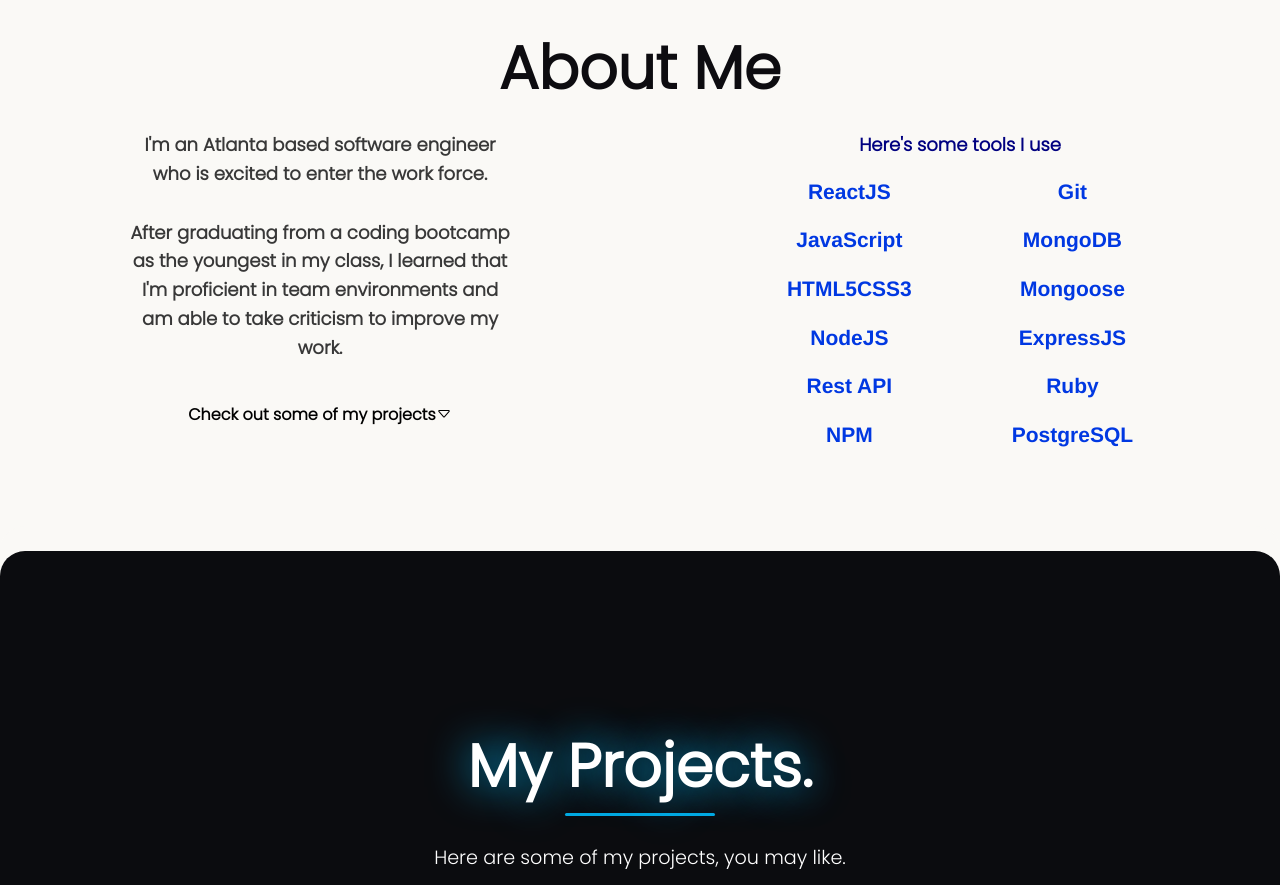
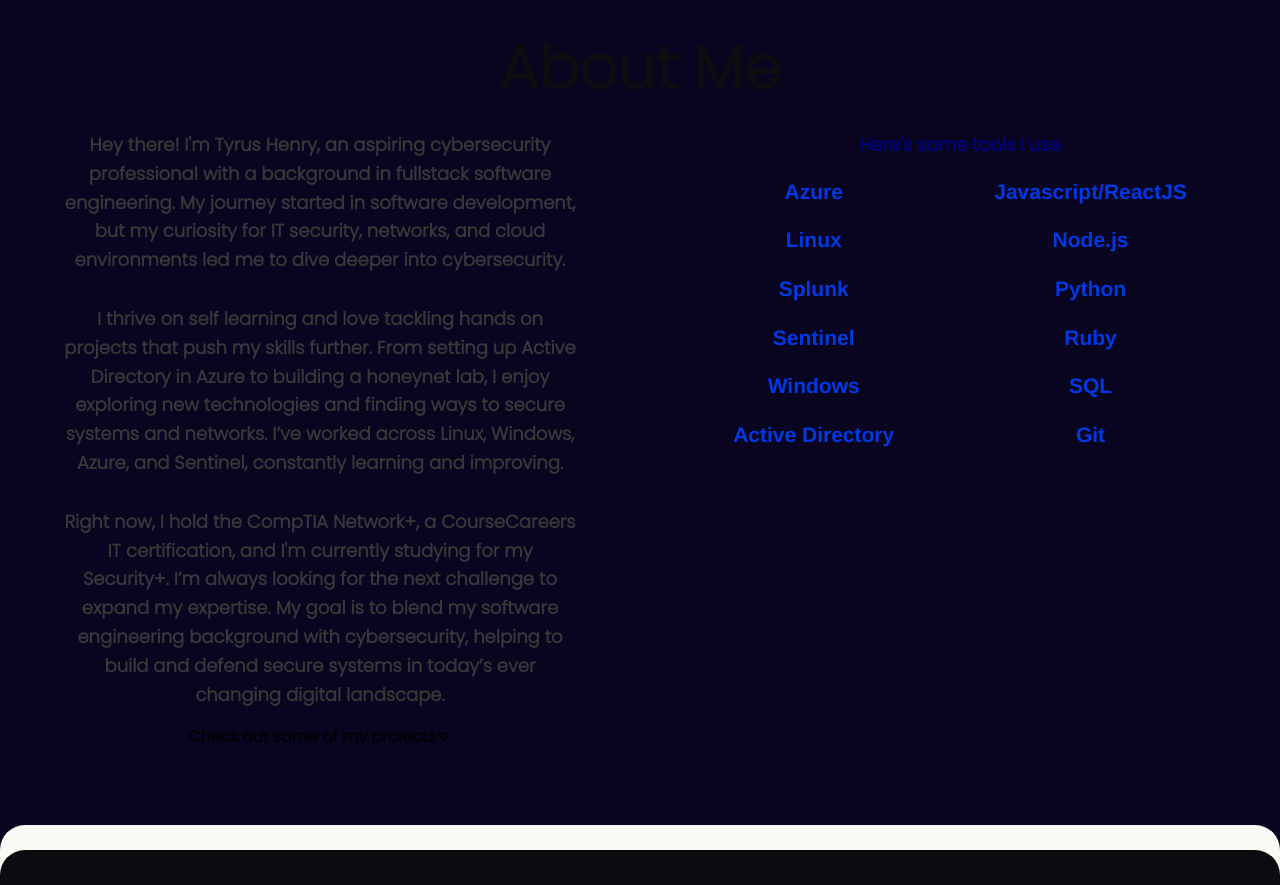
Before and after one commit to TyrusHenry0x/Portfolio-mk1, a website: page index.html in a window 1280 px wide. Shown: the part 880-1765 px from the top of the page. Drawn offline with nearby package versions, Linux system fonts and the light colour scheme; a web font is replaced by a local one.

Commit message:
reworked professional summary & began ui rework

```diff
--- a/index.html
+++ b/index.html
@@ -18,7 +18,7 @@
 
 <body>
   <div class="container">
-    <header>
+    <header class="navigation">
       <a class="logo" href="#home">
       </a>
       <nav>
@@ -50,7 +50,7 @@
             </h3>
           </div>
 
-          <p class="sub-text">Fullstack Enginner. Graphic Designer. Photographer.</p>
+          <p class="sub-text">IT Profesional. Cybersecurity Specialist. Software Engineer.</p>
           <div class="social-media">
             <!-- <a href="#" target="_blank"><i class="fab fa-codepen"></i></a> -->
             <!-- <a href="#" target="_blank"><i class="fab fa-twitter"></i></a> -->
@@ -73,12 +73,17 @@
         <h3 class="about-me-h3">About Me</h3>
         <div class="section-div">
           <div class="about-section-1">
-            <p class="about-me-p1">I'm an Atlanta based software engineer who is excited to enter the work force.</p>
+            <p class="about-me-p1">
+              Hey there! I'm Tyrus Henry, an aspiring cybersecurity professional with a background in fullstack software engineering. My journey started in software development, but my curiosity for IT security, networks, and cloud environments led me to dive deeper into cybersecurity.
+            </p>
 
-            <p class="about-me-p2">After graduating from a coding bootcamp as the youngest in my class, I learned that
-              I'm
-              proficient in team
-              environments and am able to take criticism to improve my work.</p>
+            <p class="about-me-p2">
+              I thrive on self learning and love tackling hands on projects that push my skills further. From setting up Active Directory in Azure to building a honeynet lab, I enjoy exploring new technologies and finding ways to secure systems and networks. I’ve worked across Linux, Windows, Azure, and Sentinel, constantly learning and improving.
+            </p>
+
+            <p class="about-me-p3">
+              Right now, I hold the CompTIA Network+, a CourseCareers IT certification, and I'm currently studying for my Security+. I’m always looking for the next challenge to expand my expertise. My goal is to blend my software engineering background with cybersecurity, helping to build and defend secure systems in today’s ever changing digital landscape.
+            </p>
 
             <a href="#projects" class="project-scroll">Check out some of my projects <svg
                 xmlns="http://www.w3.org/2000/svg" width="16" height="16" fill="currentColor" class="caret-down"
@@ -92,21 +97,22 @@
 
             <div class="language-columns">
               <ul class="language-col-1">
-                <li class="language-item">ReactJS</li>
-                <li class="language-item">JavaScript</li>
-                <li class="language-item">HTML5CSS3</li>
-                <li class="language-item">NodeJS</li>
-                <li class="language-item">Rest API</li>
-                <li class="language-item">NPM</li>
+                <li class="language-item">Azure</li>
+                <li class="language-item">Linux</li>
+                <li class="language-item">Splunk</li>
+                <li class="language-item">Sentinel</li>
+                <li class="language-item">Windows</li>
+                <li class="language-item">Active Directory</li>
               </ul>
 
               <ul class="language-col-2">
+                <li class="language-item">Javascript/ReactJS</li>
+                <li class="language-item">Node.js
+                </li>
+                <li class="language-item">Python</li>
+                <li class="language-item">Ruby</li>
+                <li class="language-item">SQL</li>
                 <li class="language-item">Git</li>
-                <li class="language-item">MongoDB</li>
-                <li class="language-item">Mongoose</li>
-                <li class="language-item">ExpressJS</li>
-                <li class="language-item">Ruby</li>
-                <li class="language-item">PostgreSQL</li>
               </ul>
             </div>
             <a href="#projects" class="project-scroll-media">Check out some of my projects <svg
@@ -133,9 +139,9 @@
                   <img class="work-img" src="https://i.imgur.com/QkV5OU3.png">
                   <div class="work-content">Tether Supercars</div>
                 </a>
-                <a href="https://github.com/DarrylFalls/Tether" target="_blank">
+                <!-- <a href="https://github.com/DarrylFalls/Tether" target="_blank">
                   <i class="fab fa-github"></i>
-                </a>
+                </a> -->
               </div>
             </div>
 
@@ -145,9 +151,9 @@
                   <img class="work-img" src="https://i.imgur.com/BLprU8v.png">
                   <div class="work-content">Apple Clone</div>
                 </a>
-                <a href="https://github.com/TyrusHenry0x/apple-clone" target="_blank">
+                <!-- <a href="https://github.com/TyrusHenry0x/apple-clone" target="_blank">
                   <i class="fab fa-github"></i>
-                </a>
+                </a> -->
               </div>
             </div>
 
@@ -157,9 +163,9 @@
                   <img class="work-img" src="https://i.imgur.com/i0jUkWk.png">
                   <div class="work-content">OverC</div>
                 </a>
-                <a href="https://github.com/TyrusHenry0x/OverC" target="_blank">
+                <!-- <a href="https://github.com/TyrusHenry0x/OverC" target="_blank">
                   <i class="fab fa-github"></i>
-                </a>
+                </a> -->
               </div>
             </div>
 
--- a/styling.css
+++ b/styling.css
@@ -230,7 +230,7 @@
 
 #about-me {
   padding: 100px 0;
-  background-color: #FAF9F6;
+  background-color: #090521;
   /* background: url(https://img.freepik.com/free-vector/abstract-background-with-monochrome-low-poly-design_1048-14453.jpg?w=2000); */
   background-repeat: no-repeat;
   background-size: cover;
@@ -270,7 +270,7 @@
 .about-section-1 {
   display: flex;
   flex-direction: column;
-  margin: 0 20% 0 20%;
+  margin: 0 10% 0 10%;
   text-align: center;
   font-family: var(--main-font-family);
   color: rgb(56, 56, 56);
@@ -281,6 +281,11 @@
 }
 
 .about-me-p2 {
+  margin-top: 30px;
+  font-size: 18px;
+}
+
+.about-me-p3 {
   margin-top: 30px;
   font-size: 18px;
 }
```
Also changed, not shown: 1 other file.
